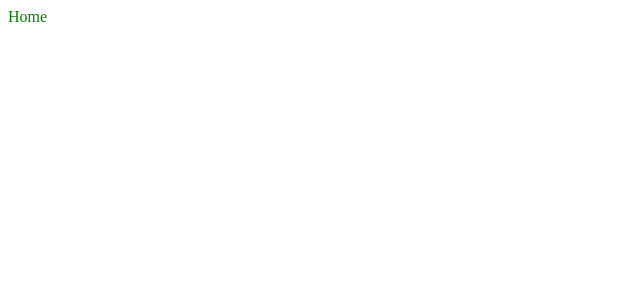
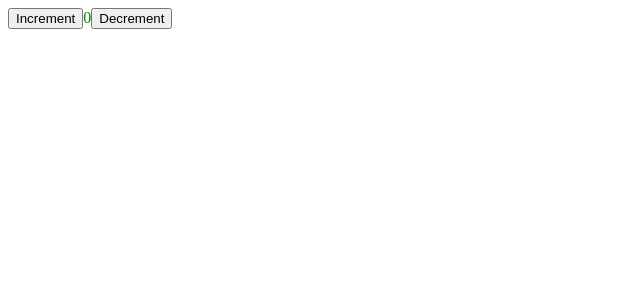
Before and after one commit to CS458/project-1, a React (Create React App) app: page / in a window 1280 px wide. Shown: the top 300 px of the page, without its empty margins (0-640 px from the left). Built offline with nearby package versions, Linux system fonts and the light colour scheme.

Commit message:
Implment Redux Toolkit

```diff
--- a/package.json
+++ b/package.json
@@ -3,9 +3,11 @@
 	"version": "0.1.0",
 	"private": true,
 	"dependencies": {
-		"react": "^17.0.2",
+		"@reduxjs/toolkit": "^1.6.2",
+		"react-redux": "^7.2.6",
 		"react-router-dom": "^6.2.1",
-		"react-scripts": "5.0.0"
+		"react-scripts": "5.0.0",
+		"react": "^17.0.2"
 	},
 	"scripts": {
 		"start": "react-scripts start",
--- a/src/App.js
+++ b/src/App.js
@@ -1,14 +1,18 @@
 import { BrowserRouter } from "react-router-dom";
+import { store } from "./redux";
+import { Provider } from "react-redux";
 
 import { RoutesContainer } from "./routes/RoutesContainer";
 
 const App = () => {
 	return (
-		<div className='App'>
-			<BrowserRouter>
-				<RoutesContainer />
-			</BrowserRouter>
-		</div>
+		<Provider store={store}>
+			<div className='App'>
+				<BrowserRouter>
+					<RoutesContainer />
+				</BrowserRouter>
+			</div>
+		</Provider>
 	);
 };
 
--- a/src/pages/Home/Home.js
+++ b/src/pages/Home/Home.js
@@ -1,10 +1,21 @@
 import React from "react";
+import { useSelector, useDispatch } from "react-redux";
+import { decrement, increment } from "../../redux/counter/counterSlice";
 import css from "./Home.module.css";
 
 export const Home = () => {
+	const count = useSelector((state) => state.counter.value);
+	const dispatch = useDispatch();
+
 	return (
 		<div className={css.container}>
-			<div>Home</div>
+			<button aria-label='Increment value' onClick={() => dispatch(increment())}>
+				Increment
+			</button>
+			<span>{count}</span>
+			<button aria-label='Decrement value' onClick={() => dispatch(decrement())}>
+				Decrement
+			</button>
 		</div>
 	);
 };
--- /dev/null
+++ b/src/redux/counter/counterSlice.js
@@ -0,0 +1,25 @@
+import { createSlice } from "@reduxjs/toolkit";
+
+const initialState = {
+	value: 0,
+};
+
+export const counterSlice = createSlice({
+	name: "counter",
+	initialState,
+	reducers: {
+		increment: (state) => {
+			state.value += 1;
+		},
+		decrement: (state) => {
+			state.value -= 1;
+		},
+		incrementByAmount: (state, action) => {
+			state.value += action.payload;
+		},
+	},
+});
+
+export const { increment, decrement, incrementByAmount } = counterSlice.actions;
+
+export default counterSlice.reducer;
--- /dev/null
+++ b/src/redux/index.js
@@ -0,0 +1,6 @@
+import { configureStore } from "@reduxjs/toolkit";
+import counterReducer from "./counter/counterSlice";
+
+export const store = configureStore({
+	reducer: { counter: counterReducer },
+});
```
Also changed, not shown: 1 other file (tests, documents, lock files or other folders).
